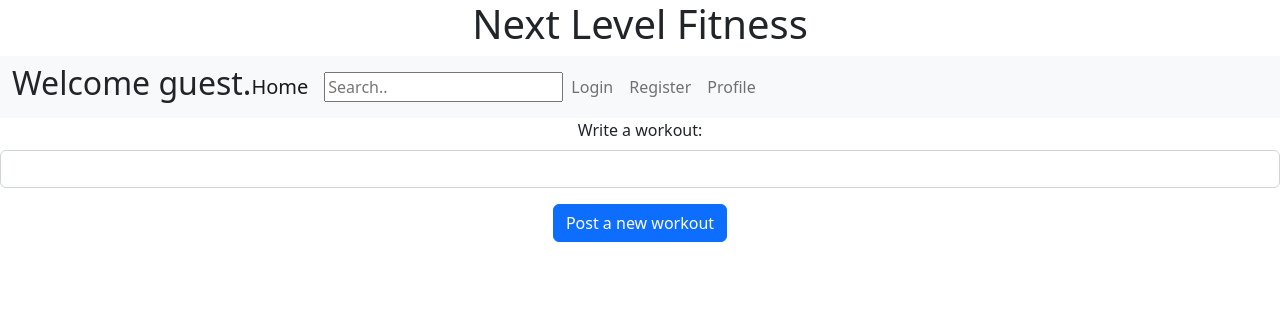
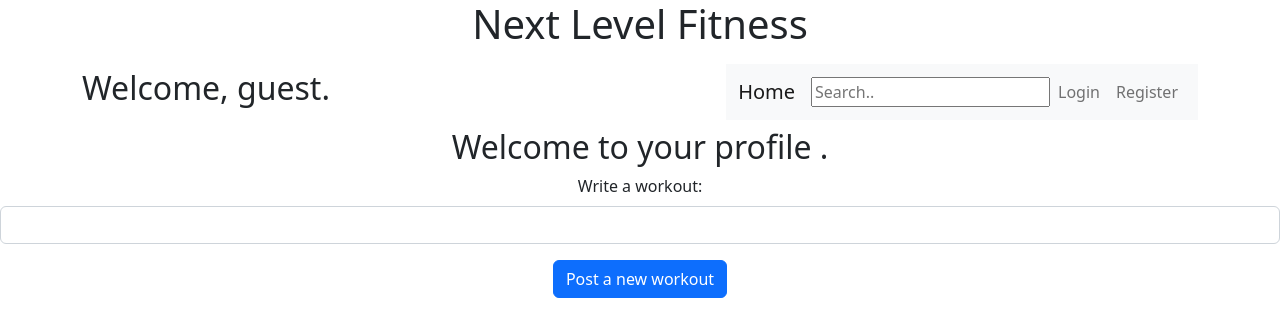
Before and after one commit to jamesmaltes/User-Interface-Programming-Project, a React (Create React App) app in the folder client/: page /profile in a window 1280 px wide. Shown: the top 336 px of the page. Built offline with nearby package versions, Linux system fonts and the light colour scheme.

Commit message:
fixed dynamic navbar

```diff
--- a/client/src/components/pages/Navbar.js
+++ b/client/src/components/pages/Navbar.js
@@ -1,32 +1,48 @@
-import { Outlet, Link } from "react-router-dom";
+import { Outlet, Link, useNavigate } from "react-router-dom";
 import { useContext, Fragment } from "react";
 import UserContext from "../../context/userContext";
 
 const Navbar = () => {
 
   const { user } = useContext(UserContext);
+  const navigate = useNavigate();
+
 
   const authenticated = (
     <Fragment>
       <h2>
-        Greetings, { user.username }.
+        Welcome back, { user.username }.
       </h2>
+      <div>
+      <nav className="navbar navbar-expand-lg bg-light">
+        <div className="container-fluid">
+          <Link className="navbar-brand" to="/">Home</Link>
+          <button className="navbar-toggler" type="button" data-bs-toggle="collapse" data-bs-target="#navbarNav" aria-controls="navbarNav" aria-expanded="false" aria-label="Toggle navigation">
+            <span className="navbar-toggler-icon"></span>
+          </button>
+          <input type="text" placeholder="Search.."></input>
+            <div className="collapse navbar-collapse " id="navbarNav">
+              <ul className="navbar-nav ">
+
+                <li className="nav-item">
+                <Link className="nav-link" to="/Profile">Profile</Link>
+                </li>
+            </ul>
+          </div>
+        </div>
+      </nav>
+    </div>
     </Fragment>
   )
 
     const guest = (
       <Fragment>
         <h2>
-          Welcome guest.
+          Welcome, guest.
         </h2>
-      </Fragment>
-    )
-
-    return (
-    <div>
+        <div>
       <nav className="navbar navbar-expand-lg bg-light">
         <div className="container-fluid">
-          { user.authenticated ? authenticated : guest }
           <Link className="navbar-brand" to="/">Home</Link>
           <button className="navbar-toggler" type="button" data-bs-toggle="collapse" data-bs-target="#navbarNav" aria-controls="navbarNav" aria-expanded="false" aria-label="Toggle navigation">
             <span className="navbar-toggler-icon"></span>
@@ -42,17 +58,26 @@ const Navbar = () => {
                 <Link className="nav-link" to="/Register">Register</Link>
                 </li>
 
-                <li className="nav-item">
-                <Link className="nav-link" to="/Profile">Profile</Link>
-                </li>
             </ul>
           </div>
         </div>
       </nav>
 
-      <Outlet />
     </div>
+      </Fragment>
+    )
+
+    return (
+      <div>
+        <nav className="navbar text-center">
+          <div className="container">
+          { user.authenticated ? authenticated : guest }
+          </div>
+
+        </nav>
+        <Outlet />
+      </div>
     );
-}
+  }
 
 export default Navbar;
--- a/client/src/components/pages/Profile.js
+++ b/client/src/components/pages/Profile.js
@@ -1,13 +1,13 @@
 import { fetchData} from "../../main.js";
-import { useState } from "react";
+import { useContext, useState } from "react";
 import { useNavigate, useLocation } from "react-router-dom";
-
+import UserContext from "../../context/userContext.js";
 
 const Profile = () => {
 
   const navigate = useNavigate();
   const { state } = useLocation();
- // const trainerId = Trainer._id;
+  const { user } = useContext(UserContext);
 
   const [workout, setWorkout] = useState({
     content: ''
@@ -72,6 +72,9 @@ const Profile = () => {
       <div>
       <form onSubmit={onSubmit}>
         <div className="mb-3">
+          <h2>
+            Welcome to your profile { user.username }.
+          </h2>
           <label htmlFor="workouttext" className="form-label">Write a workout:</label>
           <input
             type="text"
```
